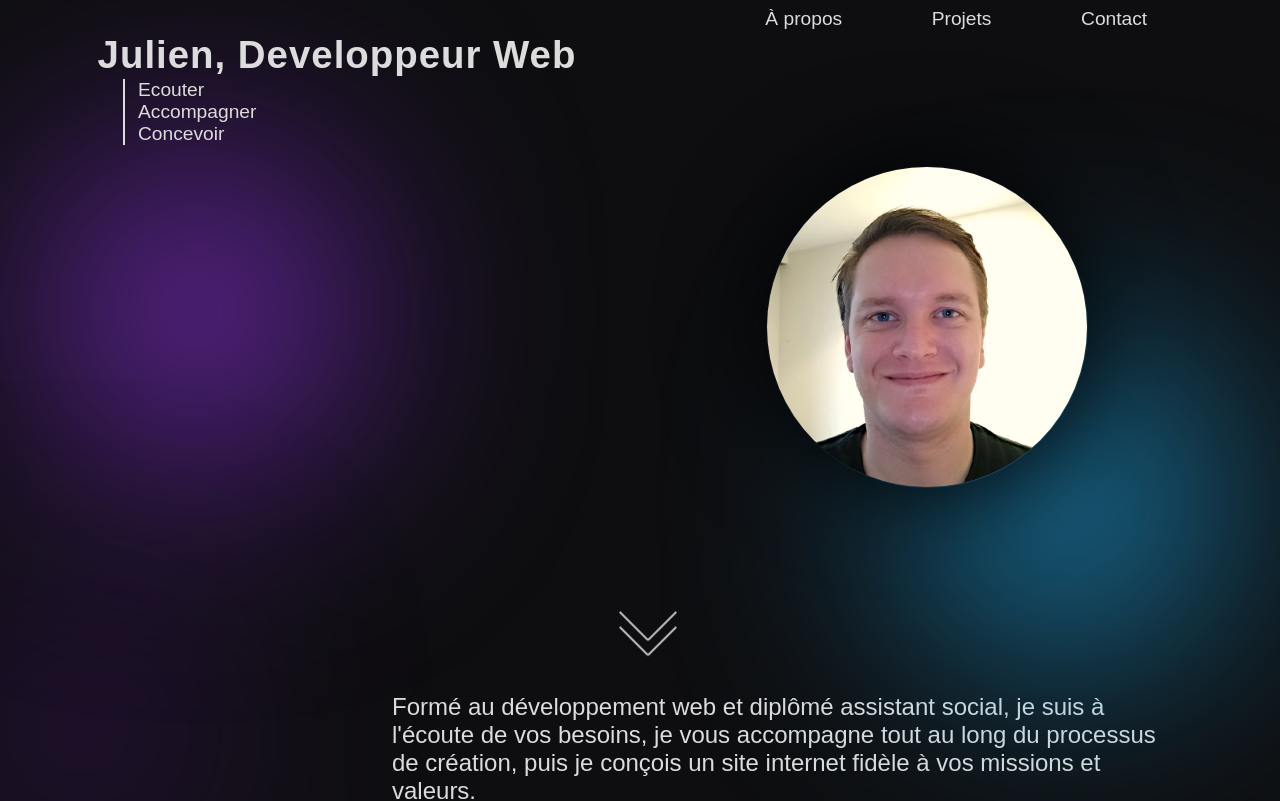
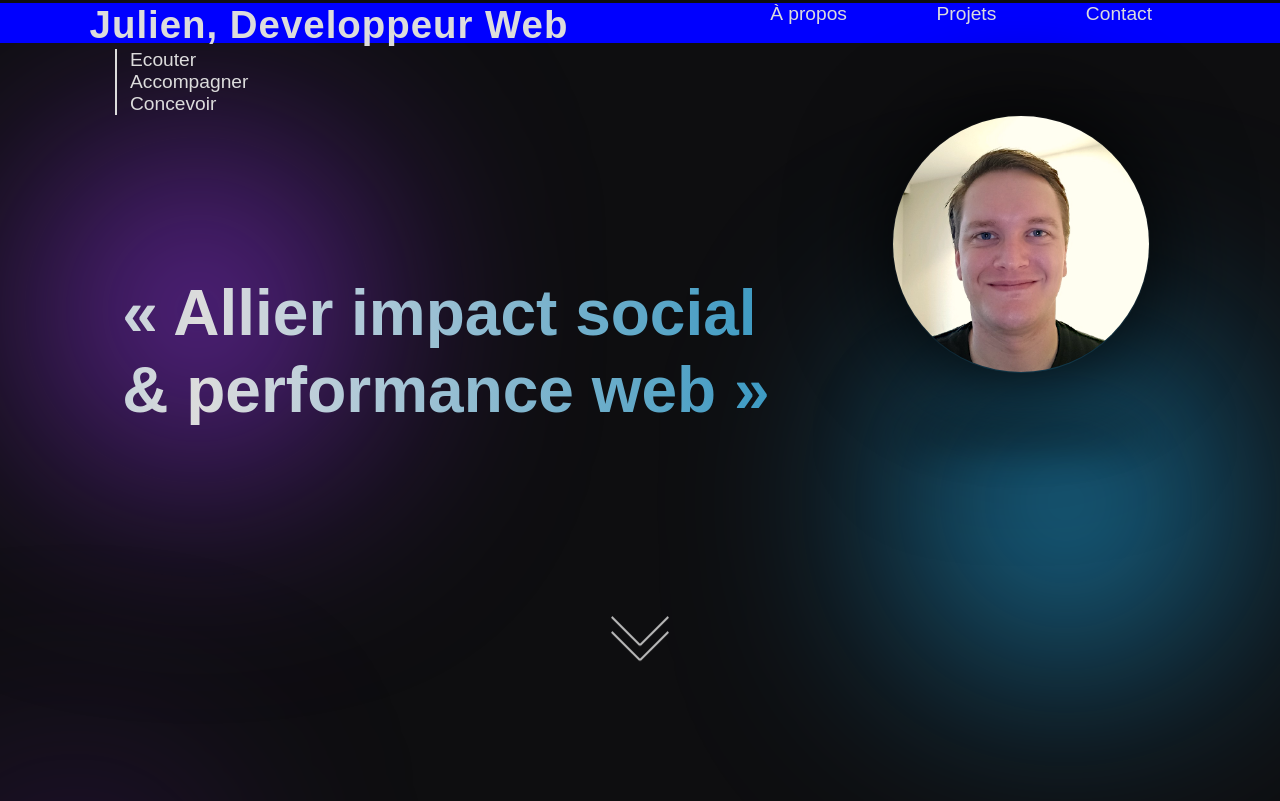
Before and after one commit to JulienLed/portfolio, a React (Vite) app in the folder front/portfolio/: page / in a window 1280 px wide. Shown: the top 801 px of the page. Built offline with nearby package versions, Linux system fonts and the light colour scheme; a web font is replaced by a local one.

Commit message:
Add opacity function + Try to bg vancbar

```diff
--- a/front/portfolio/src/App.css
+++ b/front/portfolio/src/App.css
@@ -1,8 +1,15 @@
 @import url("https://fonts.googleapis.com/css2?family=Space+Grotesk:wght@300..700&family=Tomorrow:ital,wght@0,100;0,200;0,300;0,400;0,500;0,600;0,700;0,800;0,900;1,100;1,200;1,300;1,400;1,500;1,600;1,700;1,800;1,900&display=swap");
+
+html {
+  margin: 0;
+  padding: 0;
+}
 
 body {
   width: 100%;
   height: 100vh;
+  margin: 0;
+  padding: 0;
   background-color: #0e0e10;
 }
 
--- a/front/portfolio/src/component/AboutMe.jsx
+++ b/front/portfolio/src/component/AboutMe.jsx
@@ -1,10 +1,11 @@
-import { forwardRef, useEffect, useRef, useState } from "react";
+import { useEffect, useRef, useState } from "react";
 import styles from "../component/AboutMe.module.css";
 
-const AboutMe = forwardRef((props, ref) => {
+const AboutMe = () => {
   const pointerRef = useRef(null);
-  const aboutRef = useRef(null);
+  const textRef = useRef(null);
   const [isVisible, setIsVisible] = useState(false);
+  const [opacity, setOpacity] = useState(1);
 
   // Pointeur qui suit la souris
   useEffect(() => {
@@ -18,45 +19,59 @@ const AboutMe = forwardRef((props, ref) => {
     return () => document.removeEventListener("mousemove", handleMouseMove);
   }, []);
 
-  // Intersection observer
+  // Afficher quand on scroll
   useEffect(() => {
     const observer = new IntersectionObserver(
       ([entry]) => {
-        setIsVisible(entry.isIntersecting);
+        if (entry.isIntersecting) {
+          setIsVisible(true);
+          observer.unobserve(entry.target);
+        }
       },
-      { threshold: 0.3 } // déclenche à 30% de visibilité
+      {
+        threshold: 0.1,
+      }
     );
+    if (textRef.current) {
+      observer.observe(textRef.current);
+    }
+    return () => {
+      if (textRef.current) observer.unobserve(textRef.current);
+    };
+  }, []);
 
-    if (aboutRef.current) {
-      observer.observe(aboutRef.current);
-    }
+  // Afficher progressivement quand on scroll
+  useEffect(() => {
+    const handleScroll = () => {
+      const elementHeight = window.innerHeight;
+      const scrollTop = window.scrollY;
 
-    return () => {
-      if (aboutRef.current) {
-        observer.unobserve(aboutRef.current);
-      }
+      let newOpacity = scrollTop / elementHeight;
+      newOpacity = Math.max(0, Math.min(1, newOpacity));
+
+      setOpacity(newOpacity);
     };
+    window.addEventListener("scroll", handleScroll);
+    return () => window.removeEventListener("scroll", handleScroll);
   }, []);
 
   return (
     <>
       <div ref={pointerRef} className={styles.pointer}></div>
-      <div
-        ref={(el) => {
-          aboutRef.current = el;
-          if (ref) ref.current = el;
-        }}
-        className={`${styles.aboutMe} ${isVisible ? styles.scrolled : ""}`}
-      >
+      <div className={styles.aboutMe} style={{ opacity }}>
+        <h3>A Propos de moi</h3>
         <p>
-          Formé au développement web et diplômé assistant social, je suis à
-          l'écoute de vos besoins, je vous accompagne tout au long du processus
-          de création, puis je conçois un site internet fidèle à vos missions et
-          valeurs.
+          <span>Développeur Full Stack</span> autodidacte, je suis également
+          diplômé <span>assistant social</span>. Cette double casquette me
+          permet d'être un interlocuteur de choix pour toute association,
+          institution ou service public souhaitant créer son site. Je peux vous
+          accompagner tout au long du processus, afin que votre réseau et vos
+          bénéficiaires puissent accéder à votre contenu de manière simple,
+          claire et efficace.
         </p>
       </div>
     </>
   );
-});
+};
 
 export default AboutMe;
--- a/front/portfolio/src/component/AboutMe.module.css
+++ b/front/portfolio/src/component/AboutMe.module.css
@@ -1,18 +1,55 @@
 .aboutMe {
+  display: flex;
+  flex-direction: column;
+}
+
+h3 {
+  color: var(--white);
+  font-family: var(--font);
+  font-size: 2rem;
+  margin-left: 10vw;
+}
+
+.aboutMe p {
+  position: relative;
   color: var(--white);
   font-family: var(--font);
   font-size: 3vh;
-  margin-top: 5vh;
-  margin-left: 30vw;
-  margin-right: 10vw;
+  margin: 0 10vw 5vw;
+  line-height: 2.5rem;
   cursor: default;
-  opacity: 0;
-  transition: opacity ease-out 1s;
+  z-index: 1;
 }
 
-.scrolled {
-  opacity: 1;
-  transition: opacity ease-in 1s;
+.aboutMe span {
+  display: inline-block;
+  position: relative;
+  color: var(--white);
+  font-weight: 700;
+}
+
+.aboutMe span::after,
+.aboutMe span::before {
+  content: "";
+  position: absolute;
+  width: 100%;
+  height: 3px;
+  background: linear-gradient(to right, var(--white), var(--blue-1));
+  bottom: -1px;
+  left: 0;
+  transform: scaleX(0);
+  transform-origin: right;
+  transition: transform 0.4s ease-out;
+}
+
+.aboutMe span::before {
+  top: -1px;
+  transform-origin: left;
+}
+
+.aboutMe span:hover::after,
+.aboutMe span:hover::before {
+  transform: scaleX(1);
 }
 
 .pointer {
--- a/front/portfolio/src/component/Banner.jsx
+++ b/front/portfolio/src/component/Banner.jsx
@@ -1,9 +1,27 @@
+import { useState, useEffect } from "react";
 import styles from "./Banner.module.css";
 import photo from "../assets/Photo Ju.png";
 
 function Banner() {
+  const [opacity, setOpacity] = useState(1);
+
+  // Afficher progressivement quand on scroll
+  useEffect(() => {
+    const handleScroll = () => {
+      const elementHeight = window.innerHeight;
+      const scrollTop = window.scrollY;
+
+      let newOpacity = (elementHeight - scrollTop) / elementHeight;
+      newOpacity = Math.max(0, Math.min(1, newOpacity));
+
+      setOpacity(newOpacity);
+    };
+    window.addEventListener("scroll", handleScroll);
+    return () => window.removeEventListener("scroll", handleScroll);
+  }, []);
+
   return (
-    <>
+    <div style={{ opacity }}>
       <h1 className={styles}>Julien, Developpeur Web</h1>
       <div className={styles.line3WordsContainer}>
         <div className={styles.line}></div>
@@ -13,8 +31,15 @@ function Banner() {
           <p className={styles.p3}>Concevoir</p>
         </div>
       </div>
-      <img className={styles.photo} src={photo}></img>
-    </>
+      <div className={styles.quoteImageContener}>
+        <div className={styles.devAs}>
+          <p className={styles.bgp}>« Allier impact social</p>
+          <p className={styles.bgp}>& performance web »</p>
+        </div>
+        <img className={styles.photo} src={photo}></img>
+        <div className={styles.img_blur}></div>
+      </div>
+    </div>
   );
 }
 
--- a/front/portfolio/src/component/Banner.module.css
+++ b/front/portfolio/src/component/Banner.module.css
@@ -58,7 +58,79 @@ h1 {
   color: var(--white);
 }
 
-/* Animation */
+/*Photo*/
+
+.quoteImageContener {
+  display: grid;
+  grid: 2fr 1fr;
+}
+
+.photo,
+.img_blur {
+  position: relative;
+  grid-column: 3;
+  align-self: left;
+  width: 20vw;
+  height: auto;
+  border: 1px solid transparent;
+  border-radius: 50%;
+  box-shadow: 0 0 100px;
+  opacity: 0;
+  animation: fadein 0.5s ease-in-out forwards 1s;
+}
+
+.photo {
+  z-index: 5;
+}
+
+.img_blur {
+  background-color: black;
+  border: 5px solid black;
+  filter: blur(20px);
+  z-index: 4;
+}
+
+.devAs {
+  grid-column: 1 / 3;
+  justify-self: center;
+  margin-top: 20vh;
+  color: var(--white);
+  font-family: var(--font);
+  font-size: 4rem;
+  font-weight: 700;
+  line-height: 1.2;
+  z-index: 7;
+  overflow: hidden;
+}
+
+.bgp {
+  background: linear-gradient(
+    270deg,
+    var(--blue-1),
+    var(--white),
+    var(--blue-1)
+  );
+  background-clip: text;
+  -webkit-background-clip: text;
+  -webkit-text-fill-color: transparent;
+  background-position: 200% center;
+  background-size: 200% auto;
+  color: transparent;
+  margin: 0;
+  padding: 0;
+  animation: bgmoving 10s linear infinite, fadein 0.5s ease-in-out forwards 0.5s;
+  opacity: 0;
+  transition: opacity 1s ease-in-out;
+}
+
+/*Animation*/
+
+@keyframes bgmoving {
+  to {
+    background-position: 0% center;
+  }
+}
+
 @keyframes fadeSlideIn {
   to {
     opacity: 1;
@@ -72,16 +144,8 @@ h1 {
   }
 }
 
-/*Photo*/
-
-.photo {
-  position: absolute;
-  right: 15vw;
-  top: 13vw;
-  width: 25vw;
-  height: auto;
-  border: 1px solid transparent;
-  border-radius: 50%;
-  box-shadow: 0 0 100px;
-  animation: fadein e;
+@keyframes fadein {
+  to {
+    opacity: 1;
+  }
 }
--- a/front/portfolio/src/component/Button.module.css
+++ b/front/portfolio/src/component/Button.module.css
@@ -4,7 +4,7 @@
   justify-content: center;
   width: 5vw;
   height: 60px;
-  margin: 35vw auto 0;
+  margin: 20vh auto 20vh;
   animation: bounce 2s infinite, appear 10s forwards;
   transition: animation ease 0.3s;
   opacity: 0;
--- a/front/portfolio/src/component/Navbar.jsx
+++ b/front/portfolio/src/component/Navbar.jsx
@@ -9,6 +9,7 @@ function Navbar() {
         <span className={styles.two}>Projets</span>
         <span className={styles.three}>Contact</span>
       </div>
+      <div className={styles.navbar_bg}></div>
     </>
   );
 }
--- a/front/portfolio/src/component/Navbar.module.css
+++ b/front/portfolio/src/component/Navbar.module.css
@@ -1,12 +1,24 @@
 .navbar {
+  position: fixed;
   display: flex;
-  justify-content: right;
-  margin-right: 10vw;
-  padding: 0 1vw;
+  justify-content: flex-end;
+  width: 90%;
+  padding: 0;
+  margin: 0;
   gap: 7vw;
   color: var(--white);
   font-family: var(--font);
   font-size: 1.5vw;
+  z-index: 99;
+}
+
+.navbar_bg {
+  position: fixed;
+  margin: 0;
+  padding: 0;
+  width: 100%;
+  height: 5vh;
+  background-color: blue;
 }
 
 .navbar span {
@@ -44,6 +56,6 @@
   z-index: 1;
   text-shadow: 0 0 40px blue, 2px 2px 15px white, -2px -2px 15px white,
     -2px 2px 15px white, 2px -2px 15px white;
-  transition: text-shadow ease-in 0.3s;
+  transition: text-shadow ease-in 0.1s;
   cursor: pointer;
 }
--- a/front/portfolio/src/page/Home.jsx
+++ b/front/portfolio/src/page/Home.jsx
@@ -15,7 +15,7 @@ function Home() {
       <Navbar />
       <Banner />
       <Button onClick={handleClick} />
-      <AboutMe ref={aboutMeRef} />
+      <AboutMe />
     </>
   );
 }
```
Also changed, not shown: front/portfolio/src/assets/social.jpeg (added).
